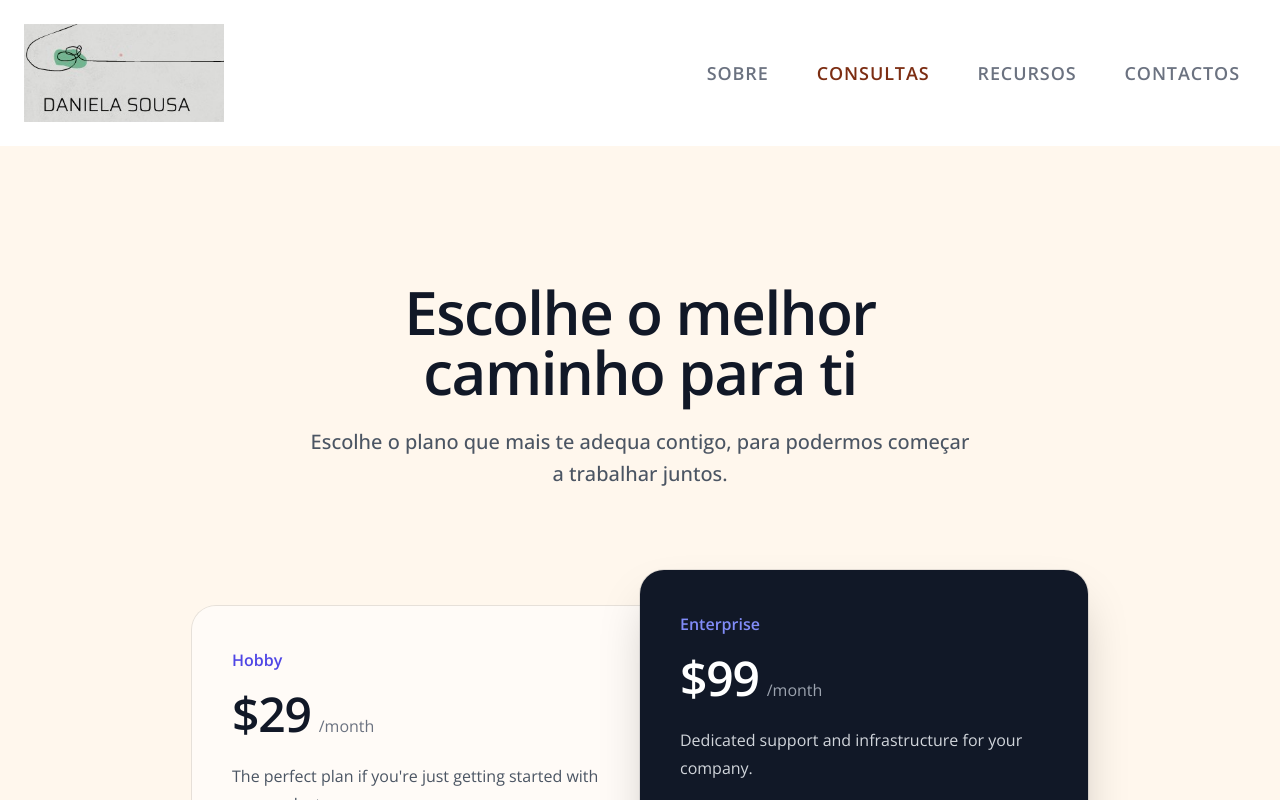
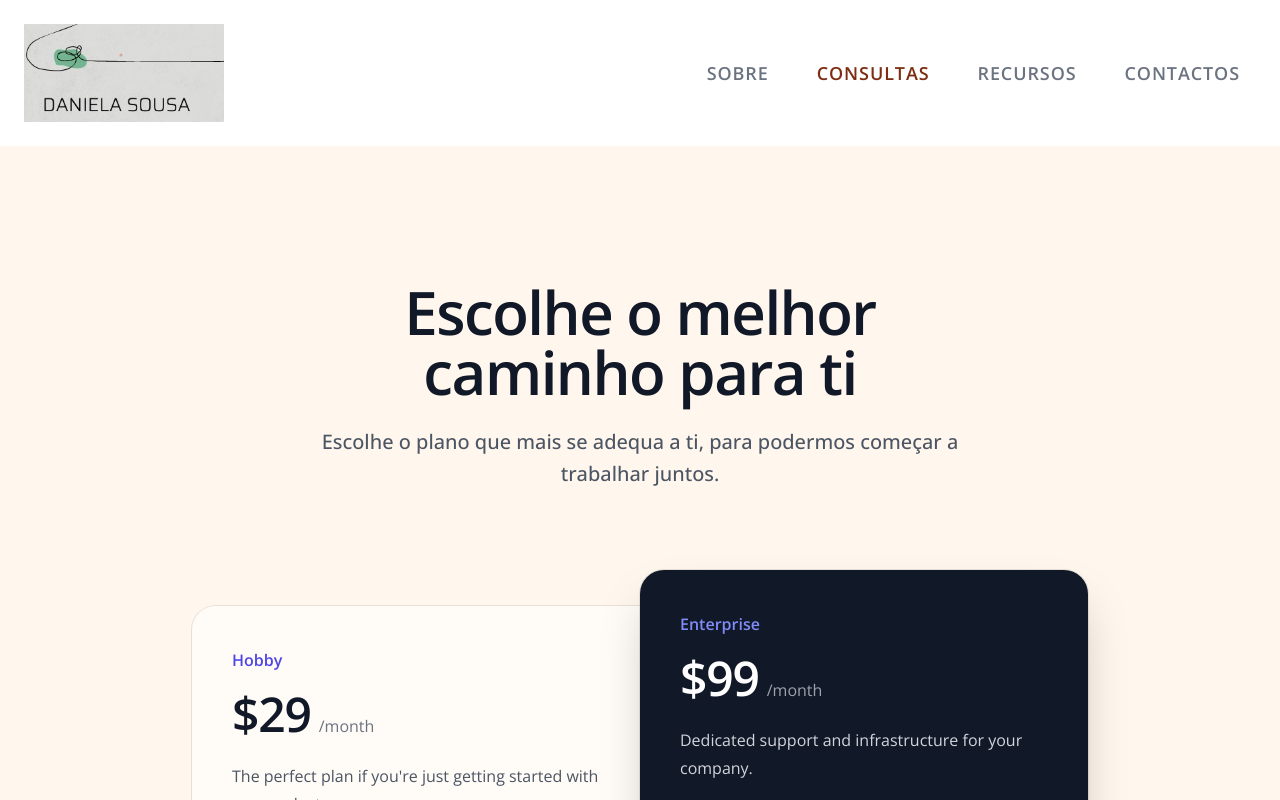
Before and after one commit to DeleteMind/site_psicologa, a Next.js app in the folder daniela-app/: page /consultas in a window 1280 px wide. Shown: the top 800 px of the page. Built offline with nearby package versions, Linux system fonts and the light colour scheme.

Commit message:
change_sentence

```diff
--- a/daniela-app/components/PricingSection.tsx
+++ b/daniela-app/components/PricingSection.tsx
@@ -52,7 +52,7 @@ export default function Example() {
         </p>
       </div>
       <p className="mx-auto mt-6 max-w-2xl text-center text-lg font-medium text-pretty text-gray-600 sm:text-xl/8">
-        Escolhe o plano que mais te adequa contigo, para podermos começar a trabalhar juntos.
+        Escolhe o plano que mais se adequa a ti, para podermos começar a trabalhar juntos.
       </p>
       <div className="mx-auto mt-16 grid max-w-lg grid-cols-1 items-center gap-y-6 sm:mt-20 sm:gap-y-0 lg:max-w-4xl lg:grid-cols-2">
         {tiers.map((tier, tierIdx) => (
```
